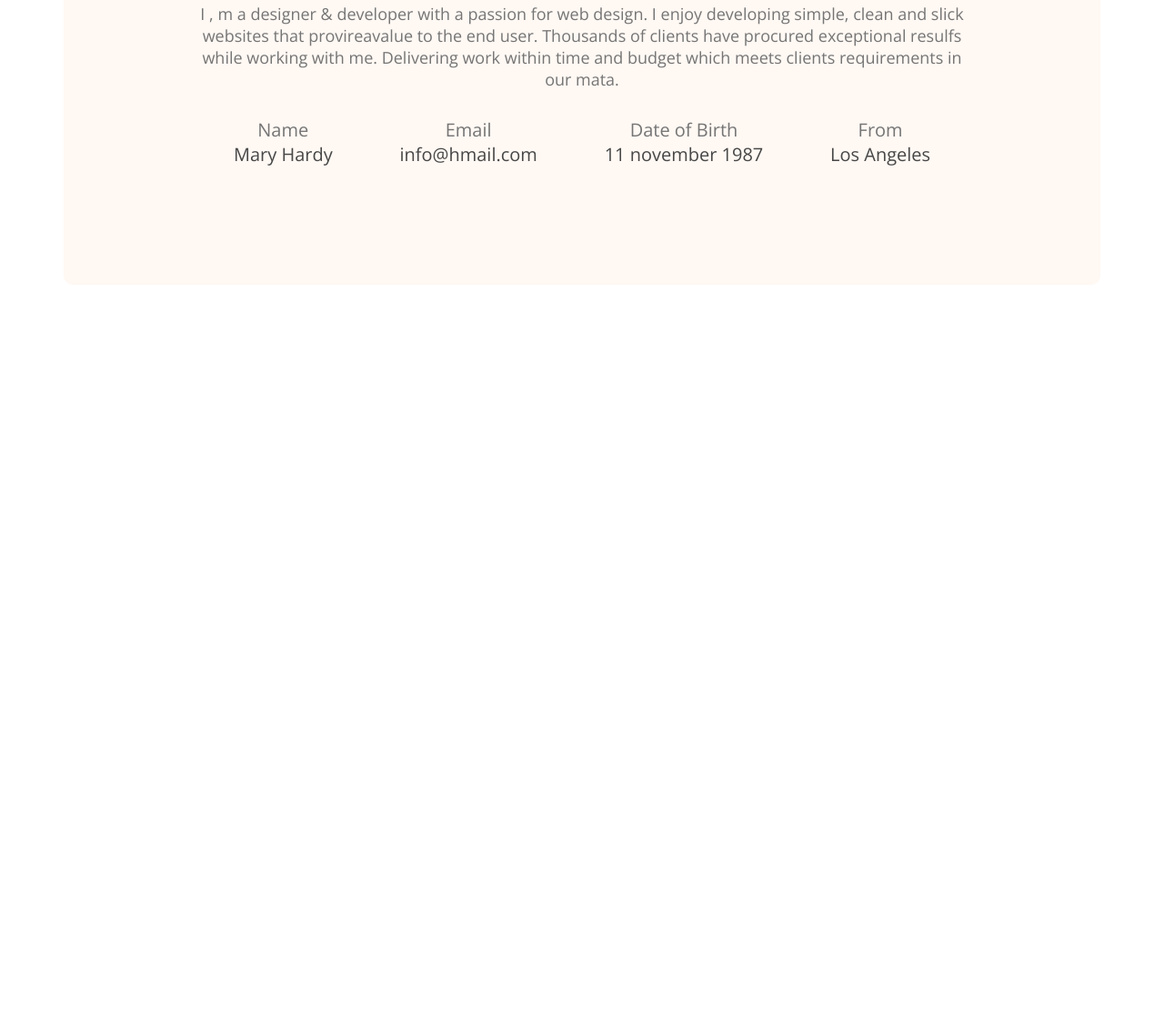
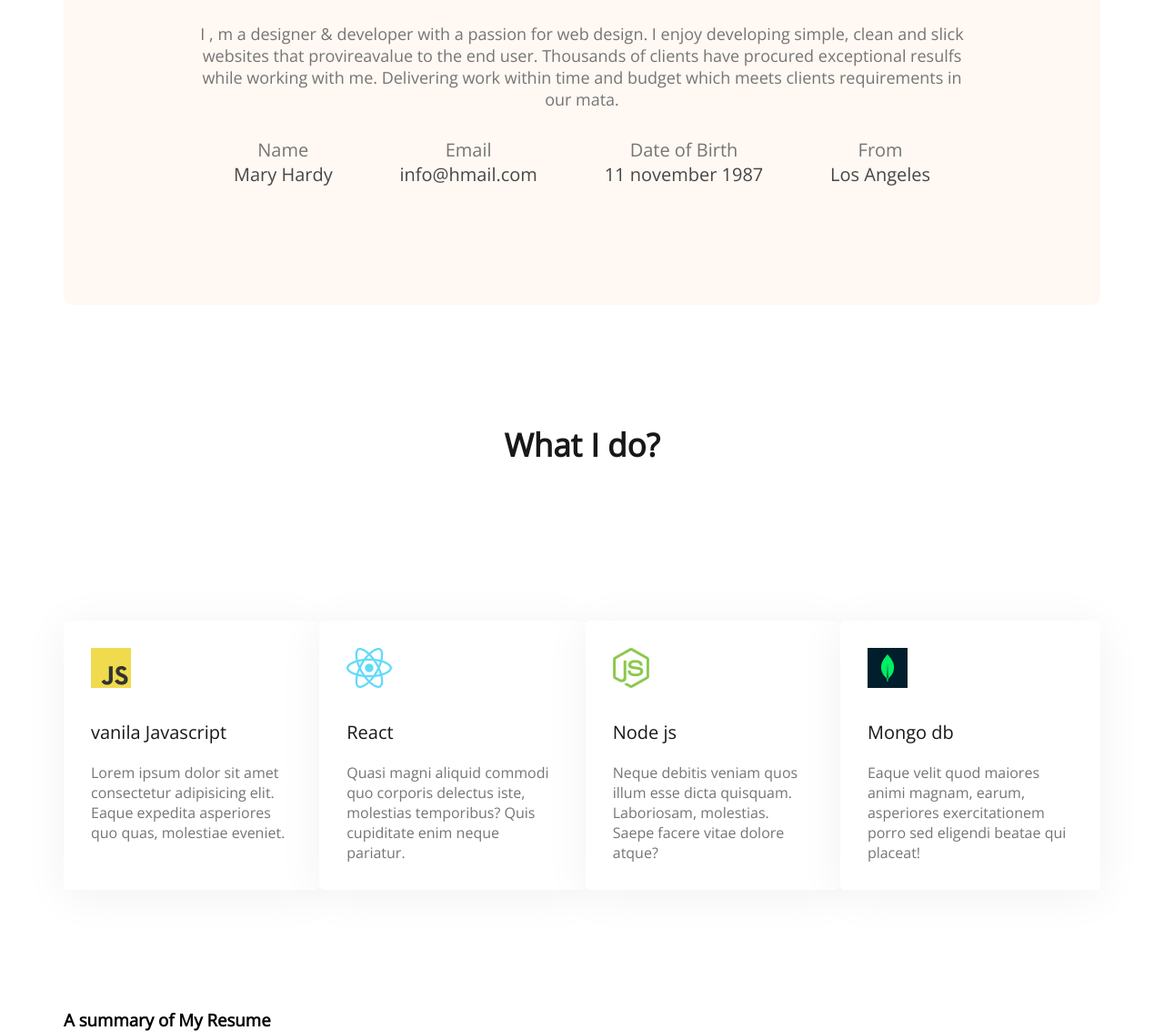
Before and after one commit to touhid96/developer-portfolio, a plain HTML site: page index.html in a window 1280 px wide. Shown: the part 1157-2290 px from the top of the page at 91% size. Before the commit the page ends 1470 px from the top, so only its background shows below. Drawn offline with nearby package versions, Linux system fonts and the light colour scheme.

Commit message:
second add

```diff
--- a/index.html
+++ b/index.html
@@ -68,6 +68,36 @@
            </div>
 
         </section>
+
+        <Section>
+            <h3 class="section-title">What I do?</h3>
+            <!-- .skill-container>.skill*4>img+p.skill-title+p.skill-description>lorem15 -->
+            <div class="skill-container">
+                <div class="skill">
+                    <img src="images/icons/js.png" alt="">
+                    <p class="skill-title">vanila Javascript</p>
+                    <p class="skill-description">Lorem ipsum dolor sit amet consectetur adipisicing elit. Eaque expedita asperiores quo quas, molestiae eveniet.</p>
+                </div>
+                <div class="skill">
+                    <img src="images/icons/react.png" alt="">
+                    <p class="skill-title">React</p>
+                    <p class="skill-description">Quasi magni aliquid commodi quo corporis delectus iste, molestias temporibus? Quis cupiditate enim neque pariatur.</p>
+                </div>
+                <div class="skill">
+                    <img src="images/icons/nodejs.png" alt="">
+                    <p class="skill-title">Node js</p>
+                    <p class="skill-description">Neque debitis veniam quos illum esse dicta quisquam. Laboriosam, molestias. Saepe facere vitae dolore atque?</p>
+                </div>
+                <div class="skill">
+                    <img src="images/icons/mongo.png" alt="">
+                    <p class="skill-title">Mongo db</p>
+                    <p class="skill-description">Eaque velit quod maiores animi magnam, earum, asperiores exercitationem porro sed eligendi beatae qui placeat!</p>
+                </div>
+            </div>
+        </Section>
+        <section class="resume">
+            <h3 summ>A summary of My Resume</h3>
+        </section>
     </main>
 </body>
 
--- a/style/portfolio.css
+++ b/style/portfolio.css
@@ -97,6 +97,10 @@ main{
     margin: 0 auto;
 }
 
+section{
+    margin-top: 130px ;
+}
+
 /* about */
 
 
@@ -145,3 +149,36 @@ main{
 
 
 }
+
+/* what I do */
+
+
+
+.section-title{
+    font-size: 35px;
+    color: #181818;
+}
+
+.skill-container{
+    display: flex;
+    margin-top: 170Px;
+
+}
+.skill{
+    background: #FFFFFF;
+    box-shadow: 0px 6px 50px rgba(0, 0, 0, 0.06);
+    border-radius: 5px;
+    padding: 30px;
+}
+.skill-title{
+    font-size: 20px;
+    color: #181818;
+    margin-top: 30px;
+    margin-bottom: 20px;
+
+
+}
+.skill-description{
+   font-size: 16px;
+   color: #757575;
+}
```
